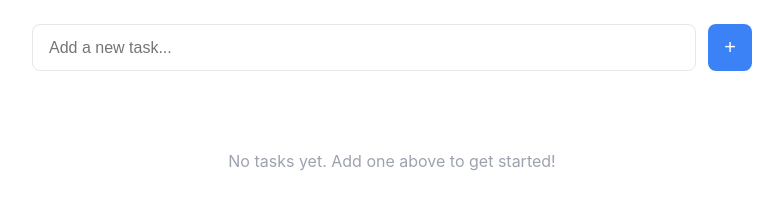
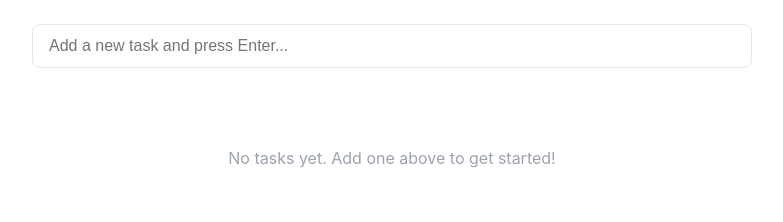
Before and after one commit to huypham612/todo-app, a plain HTML site: page index.html in a window 1280 px wide. Shown: the whole page, without its empty margins (248-1031 px from the left). Drawn offline with Linux system fonts and the light colour scheme.

Commit message:
Update index.html
Remove + button

```diff
--- a/index.html
+++ b/index.html
@@ -45,13 +45,11 @@
         }
 
         .add-task {
-            display: flex;
-            gap: 0.75rem;
             margin-bottom: 1.5rem;
         }
 
         .task-input {
-            flex: 1;
+            width: 100%;
             padding: 0.75rem 1rem;
             border: 1px solid #e5e7eb;
             border-radius: 0.5rem;
@@ -268,9 +266,8 @@
                     type="text"
                     id="taskInput"
                     class="task-input"
-                    placeholder="Add a new task..."
+                    placeholder="Add a new task and press Enter..."
                 >
-                <button class="add-btn" onclick="addTask()">+</button>
             </div>
         </div>
 
```
